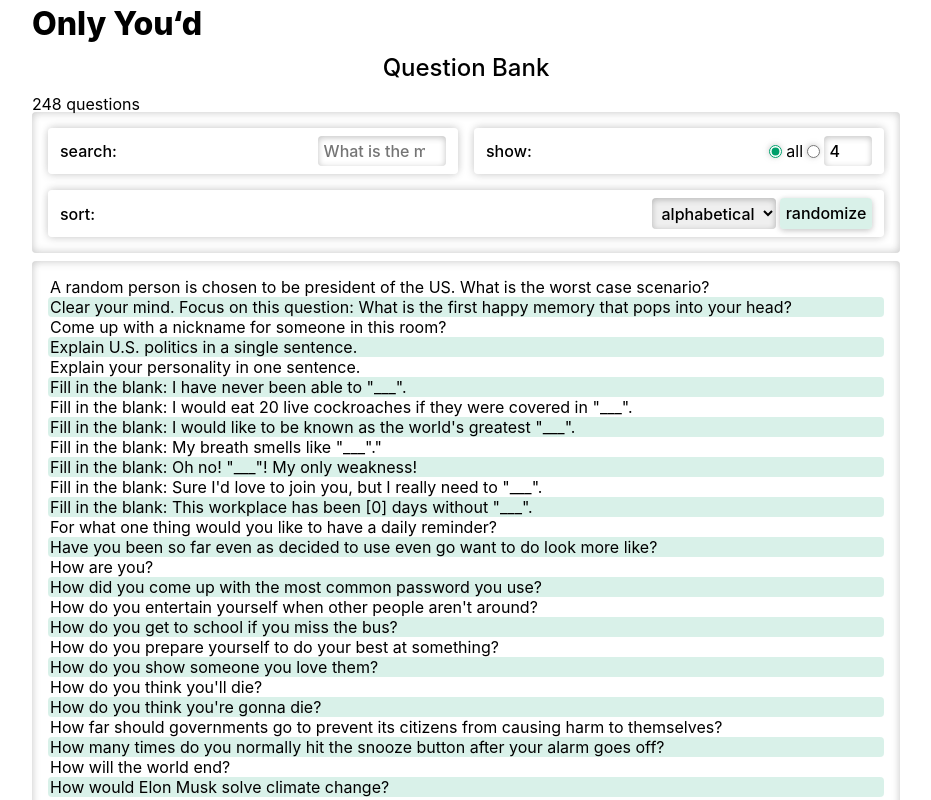
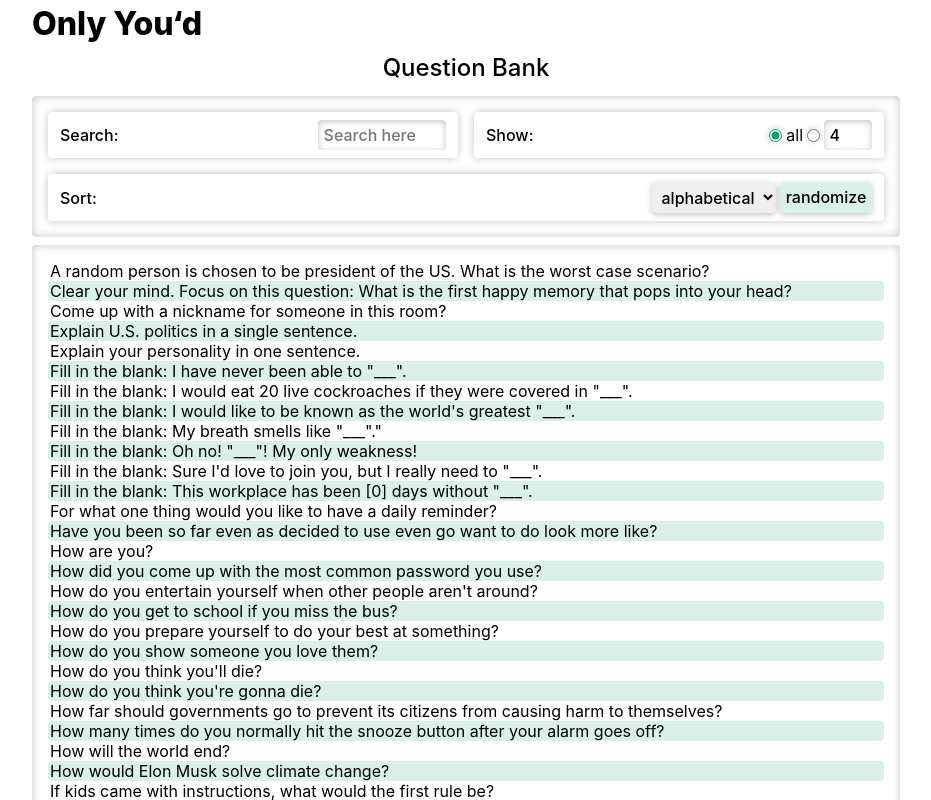
Before and after one commit to tif-calin/only-youd, a Next.js app: page /bank in a window 1280 px wide. Shown: the whole page, without its empty margins (174-1105 px from the left). Built offline with nearby package versions, Linux system fonts and the light colour scheme.

Commit message:
minor touchups

```diff
--- a/components/bank/toolbar.jsx
+++ b/components/bank/toolbar.jsx
@@ -51,17 +51,17 @@ const Toolbar = props => {
       className={styles.toolbar}
     >
       <fieldset name="search">
-        <span>search</span>
+        <span>Search</span>
         <input
           type="search"
           name="search"
-          placeholder="What is the most amazing..."
+          placeholder="Search here"
           onChange={handleChange}
         />
       </fieldset>
 
       <fieldset name="how-many">
-        <span>show</span>
+        <span>Show</span>
         <label htmlFor="how-many-all">
           <input
             type="radio"
@@ -96,7 +96,7 @@ const Toolbar = props => {
       </fieldset>
 
       <fieldset name="sort-by">
-        <span>sort</span>
+        <span>Sort</span>
         <select
           name="sort-by"
           onChange={handleChange}
--- a/pages/bank/index.js
+++ b/pages/bank/index.js
@@ -13,11 +13,12 @@ const BankPage = props => {
   return (
     <div className={styles.container}>
       <h2 className={styles.title}>Question Bank</h2>
-      <p>{bank.length} questions</p>
 
       <MemoizedBank
         bank={bank}
       />
+
+      <p>{bank.length} total questions</p>
     </div>
   );
 };
--- a/styles/common/style.scss
+++ b/styles/common/style.scss
@@ -13,13 +13,15 @@ button, select, [type=search], [type=number] {
   ;
 }
 
-button {
-  background-color: rgba(var(--clr-green-rgb), 0.15);
-
+button, select {
   box-shadow:
     0.05rem 0.1rem 0.4rem rgba(0, 0, 0, 0.125),
     -0.05rem 0.1rem 0.4rem rgba(0, 0, 0, 0.125)
   ;
+}
+
+button {
+  background-color: rgba(var(--clr-green-rgb), 0.15);
 }
 
 [type=radio] {
```
